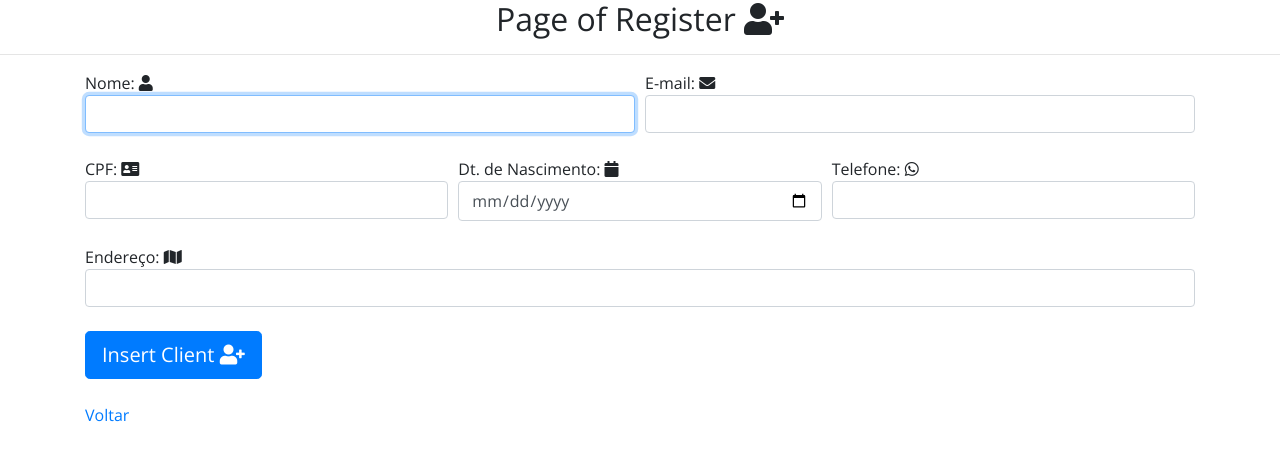
After one commit to hhesedh/crud_em_php, a PHP site: page /view/page_register.php in a window 1280 px wide. The commit adds this page. Shown: the top 461 px of the page. Run offline with PHP 8.4, Linux system fonts and the light colour scheme; some libraries are stand-ins or nearby versions.

Commit message:
Adicionando pagina registro

```diff
--- a/index.php
+++ b/index.php
@@ -15,7 +15,7 @@
 			</h5>
 			<div class="table-responsive">
 				<table class="table table-hover">
-					<thead>
+					<thead class="thead">
 						<tr>
 							<th>ID</th>
 							<th>NOME</th>
--- /dev/null
+++ b/view/page_register.php
@@ -0,0 +1,63 @@
+<?php include_once 'dependencias.php';?>
+<h2 class="text-center">
+	Page of Register <i class="fa fa-user-plus"></i>
+</h2><hr>
+
+<form method="POST" action="../controller/insert_client.php">
+	<div class="container">
+		<div class="form-row">
+
+			<div class="col-md-6">
+				Nome: <i class="fa fa-user"></i>
+				<input class="form-control" type="text" name="name" required autofocus><br>
+			</div>
+
+			<div class="col-md-6">
+				E-mail: <i class="fa fa-envelope"></i>
+				<input class="form-control" type="email" name="e-mail" required><br>
+			</div>
+
+			<div class="col-md-4">
+				CPF: <i class="fa fa-address-card"></i>
+				<input class="form-control" type="text" name="cpf" id="cpf" required><br>
+			</div>
+
+			<div class="col-md-4">
+				Dt. de Nascimento: <i class="fa fa-calendar"></i>
+				<input class="form-control" type="date" name="birth" required><br>
+			</div>
+
+			<div class="col-md-4">
+				Telefone: <i class="fab fa-whatsapp"></i>
+				<input class="form-control" type="text" name="phone" id="phone" required><br>
+			</div>
+
+			<div class="col-md-12">
+				Endereço: <i class="fa fa-map"></i>
+				<input class="form-control" type="text" name="address" required><br>
+			</div>
+
+			<div class="col-md-4">
+				<button class="btn btn-primary btn-lg">
+					Insert Client <i class="fa fa-user-plus"></i>
+				</button><br><br>
+
+				<a href="../index.php">
+					Voltar
+				</a>
+			</div>
+		</div>
+	</div>
+</form>
+
+
+<script type="text/javascript" src="https://cdnjs.cloudflare.com/ajax/libs/jquery/3.3.1/jquery.js"></script>
+
+<script type="text/javascript" src="https://cdnjs.cloudflare.com/ajax/libs/jquery.mask/1.14.15/jquery.mask.min.js"></script>
+
+<script type="text/javascript">
+	$(document).ready(function(){
+		$("#cpf").mask("000.000.000-00");
+		$("#phone").mask("(00) 0000-0000");
+	})
+</script>
```
